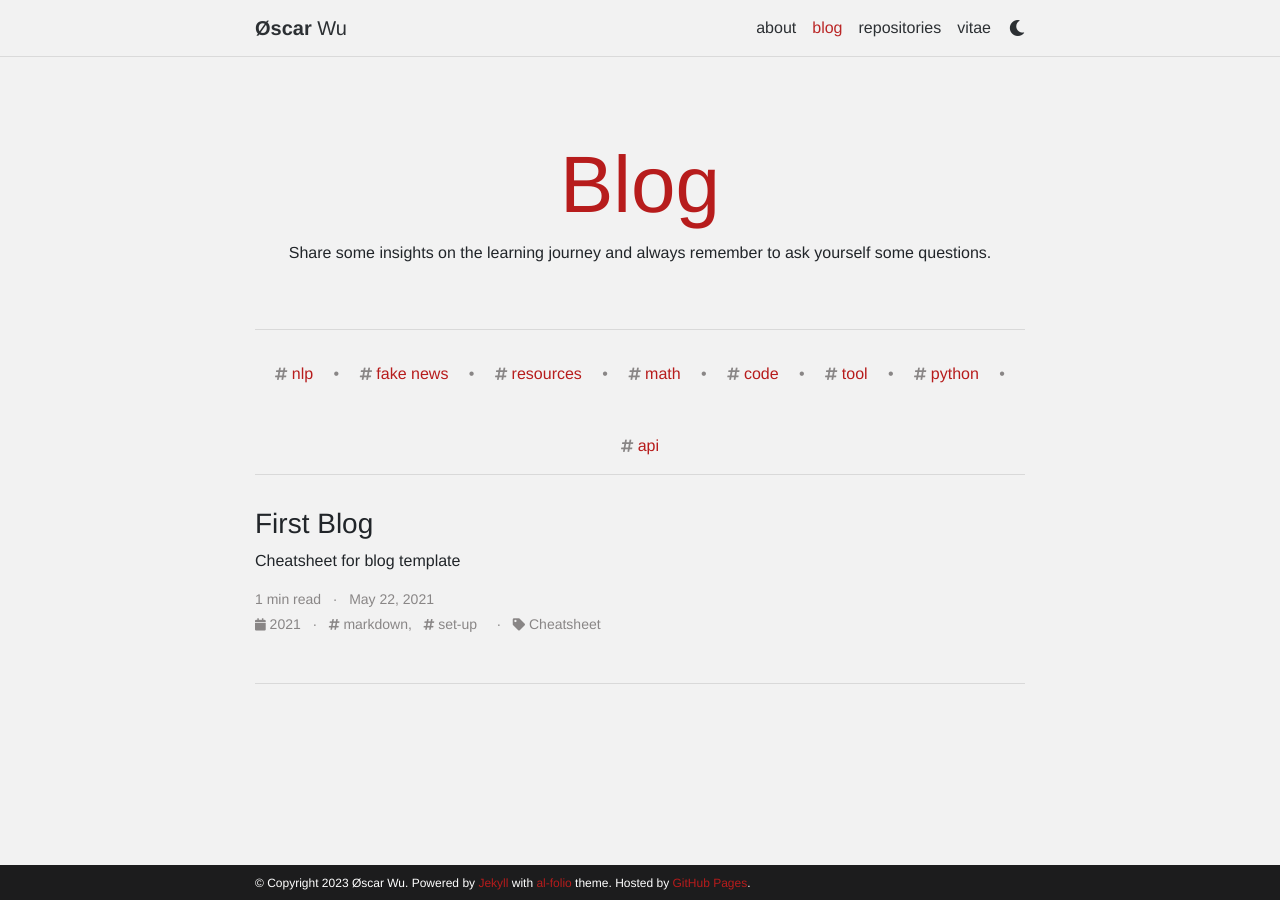
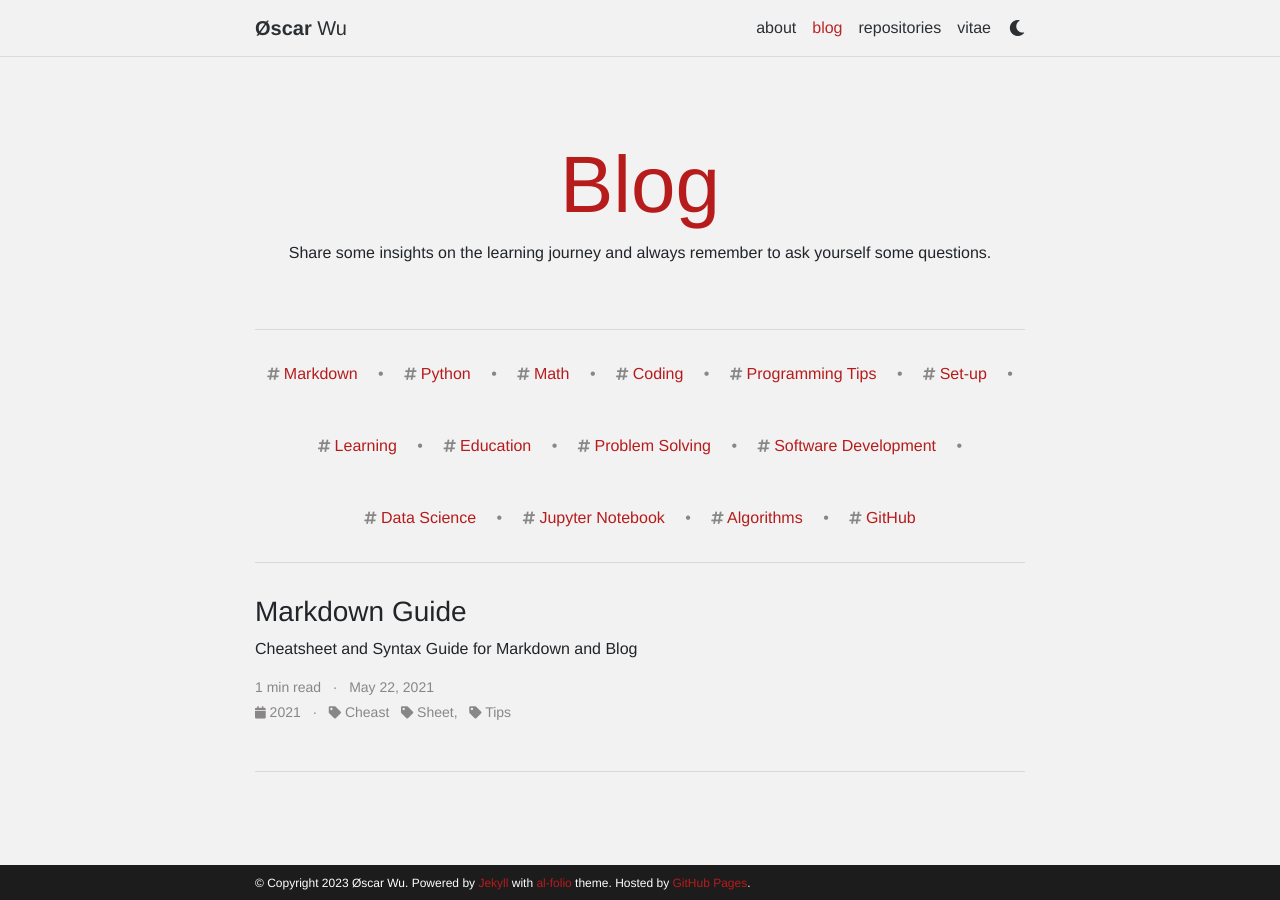
Before and after one commit to wuyoscar/wuyoscar.github.io, a Jekyll site: the page built from blog/index.html, in a window 1280 px wide. Built offline with Jekyll 4.4.1, drawn with Linux system fonts in a browser that asks for light colours; the list of posts is cut into pages by our own code; comment, search, counter and statistics services are not loaded; a style sheet for code colours, icons or effects is not loaded.

Commit message:
updated blogs tags and categories, get ready to post

```diff
--- a/_config.yml
+++ b/_config.yml
@@ -19,7 +19,7 @@ icon: Ø # the emoji used as the favicon (alternatively, provide image name in /
 
 
 url: "https://wuyoscar.github.io" # Note that there is no trailing slash
-baseurl: "" # Leave this field empty
+baseurl:  # Leave this field empty
 last_updated: false # set to true if you want to display last updated in the footer
 impressum_path:  # set to path to include impressum link in the footer, use the same path as permalink in a page, helps to conform with EU GDPR
 
@@ -241,7 +241,7 @@ jekyll-archives:
     tag: '/blog/tag/:name/'
     category: '/blog/category/:name/'
 
-display_tags: ['nlp', 'fake news', 'resources', 'math', 'code', 'tool', 'python',' api'] # this tags will be dispalyed on the front page of your blog
+display_tags: [Markdown, Python, Math, Coding, Programming Tips, Set-up, Learning, Education, Problem Solving, Software Development, Data Science, Jupyter Notebook, Algorithms, GitHub] # this tags will be dispalyed on the front page of your blog
 
 # -----------------------------------------------------------------------------
 # Jekyll Scholar
```
Also changed, not shown: _posts/2022-04-21-MarkdownGuide.md (added, +13 -0 lines), _posts/2022-04-21-first-blog.md (deleted, +0 -29 lines), _layouts/post.html (line endings or trailing spaces).
